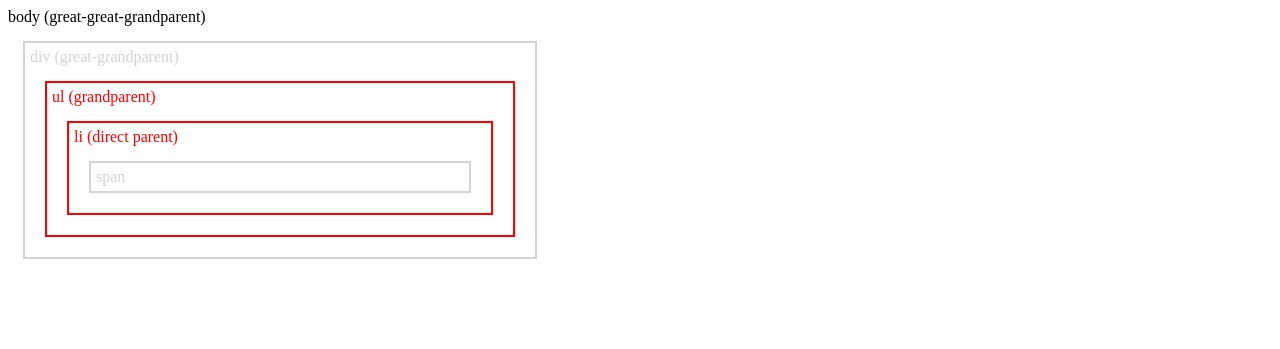
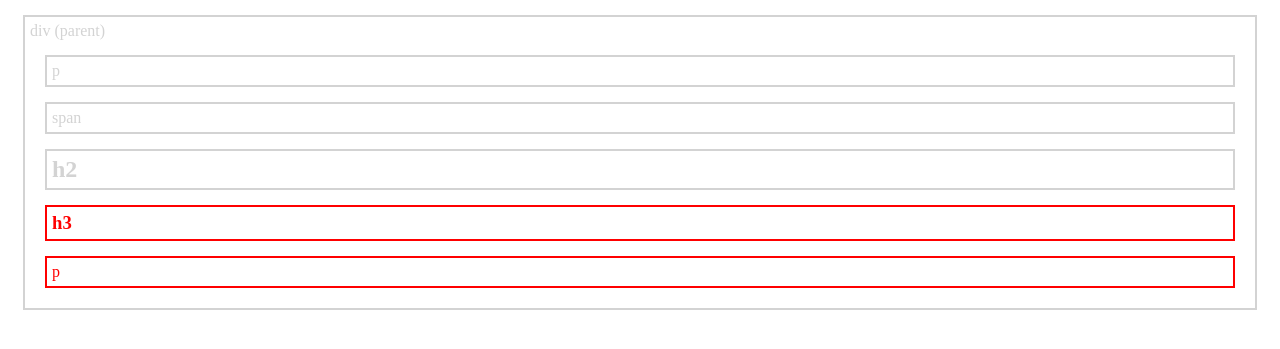
Before and after one commit to HoangLong010/phattrienungdungweb1, a PHP site: page /a.html in a window 1280 px wide. Shown: the top 349 px of the page. Run offline with PHP 8.4, Linux system fonts and the light colour scheme.

Commit message:
Jquery siblings

```diff
--- a/html/Jquery/a.css
+++ b/html/Jquery/a.css
@@ -1,4 +1,4 @@
-.ancestors * {
+.siblings * {
     display: block;
     border: 2px solid lightgrey;
     color: lightgrey;
--- a/html/Jquery/a.html
+++ b/html/Jquery/a.html
@@ -115,20 +115,21 @@
 // });
 
 $(document).ready(function(){
-  $("span").parentsUntil("div").css({"color": "red", "border": "2px solid red"});
+  $("h2").nextAll().css({"color": "red", "border": "2px solid red"});
 });
 
 </script>
 </head>
 
-<body class="ancestors"> body (great-great-grandparent)
-    <div style="width:500px;">div (great-grandparent)
-      <ul>ul (grandparent)
-        <li>li (direct parent)
-          <span>span</span>
-        </li>
-      </ul>
+<body class="siblings">
+
+    <div>div (parent)
+      <p>p</p>
+      <span>span</span>
+      <h2>h2</h2>
+      <h3>h3</h3>
+      <p>p</p>
     </div>
-  </body>
 
+    </body>
 </html>
```
